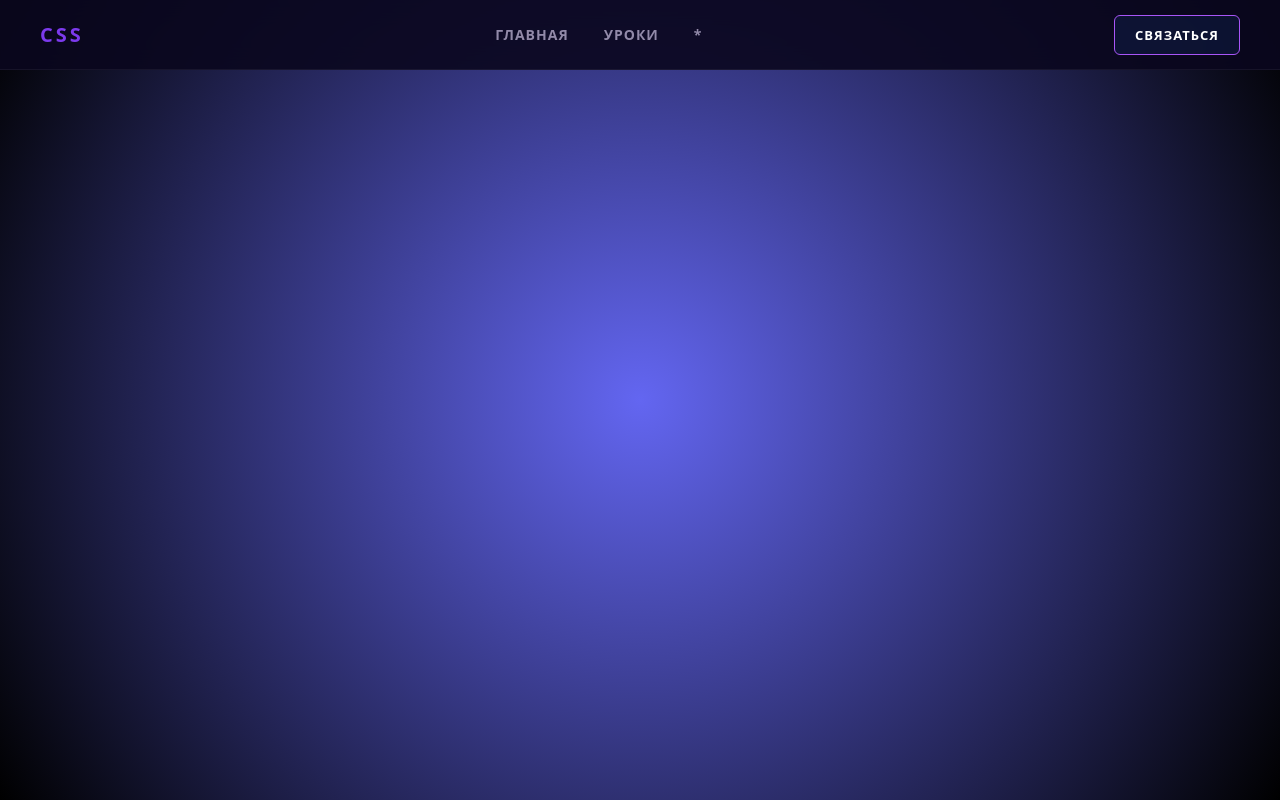
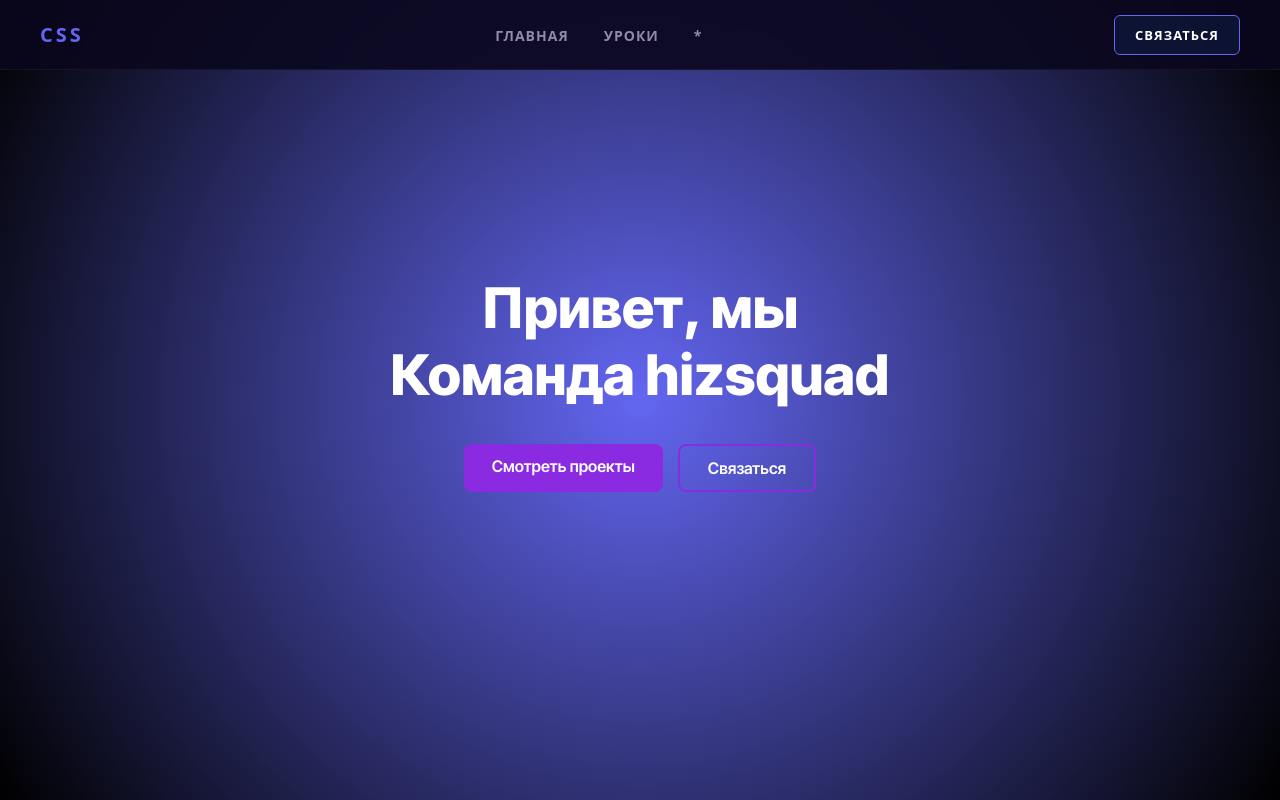
Before and after one commit to Hizikc/sfc, a website built with Vite: page index.html in a window 1280 px wide. Built offline with nearby package versions, Linux system fonts and the light colour scheme.

Commit message:
Добавил приветствие на сайт и подключил шрифт Inter Tight

```diff
--- /dev/null
+++ b/blocks/hero.html
@@ -0,0 +1,11 @@
+<!-- ГЛАВНЫЙ БЛОК: Приветствие и кнопки -->
+<section class="hero-section" id="about">
+    <div class="hero-content">
+        <h1 class="hero-title">Привет, мы <br><span>Команда hizsquad</span></h1>
+        <p class="hero-subtitle"></p>
+        <div class="hero-buttons">
+            <a href="#projects" class="btn btn-primary">Смотреть проекты</a>
+            <a href="#feedback" class="btn btn-secondary">Связаться</a>
+        </div>
+    </div>
+</section>
--- a/css/header.css
+++ b/css/header.css
@@ -23,7 +23,7 @@
     font-family: system-ui, -apple-system, sans-serif !important;
     font-size: 20px !important;
     font-weight: 800 !important;
-    color: #7c3aed !important;
+    color: #6366f1 !important;
     text-transform: uppercase !important;
     letter-spacing: 3px !important;
     text-decoration: none !important;
@@ -48,7 +48,7 @@
     display: inline-block !important;
     padding: 10px 20px !important;
     background: rgba(47, 128, 237, 0.1) !important;
-    border: 1px solid #a855f7 !important;
+    border: 1px solid #6366f1 !important;
     color: #ffffff !important;
     text-decoration: none !important;
     font-family: system-ui, sans-serif !important;
@@ -58,7 +58,7 @@
     text-transform: uppercase !important;
     letter-spacing: 1px !important;
 }
-.btn-connect:hover { background: #7c3aed !important; box-shadow: 0 0 15px #a855f7 !important; }
+.btn-connect:hover { background: #6366f1 !important; box-shadow: 0 0 15px #6366f1 !important; }
 @media (max-width: 768px) {
     .site-header { padding: 0 20px !important; }
     .nav-list { gap: 15px !important; }
--- /dev/null
+++ b/css/hero.css
@@ -0,0 +1,73 @@
+/* Нацеливаемся на твой главный класс секции */
+.hero-section {
+  display: flex;
+  justify-content: center;  /* Выравнивание по горизонтали */
+  align-items: center;      /* Выравнивание по вертикали */
+  text-align: center;       /* Центрируем текст внутри h1 и p */
+
+  min-height: calc(100vh - 80px); /* Растягиваем на весь экран за вычетом высоты шапки */
+  padding: 40px 20px;
+  box-sizing: border-box;
+}
+
+/* Обертка для контента (строит элементы в столбик) */
+.hero-content {
+  display: flex;
+  flex-direction: column;
+  align-items: center;      /* Центрирует кнопки и текст по оси */
+  max-width: 800px;         /* Ограничиваем ширину, чтобы текст не расползался */
+}
+
+/* Твой заголовок */
+.hero-title {
+  font-size: 3.5rem;
+  font-weight: 800;
+  color: #ffffff;
+  line-height: 1.2;
+  margin-bottom: 20px;
+}
+
+/* Твой пустой тег p на будущее (чтобы не ломал отступы) */
+.hero-subtitle {
+  margin: 0;
+  padding: 0;
+}
+
+/* Контейнер для кнопок */
+.hero-buttons {
+  display: flex;
+  gap: 15px;                /* Промежуток между кнопками */
+  justify-content: center;
+  margin-top: 15px;
+}
+
+/* Базовый класс для кнопок */
+.btn {
+  display: inline-block;
+  padding: 12px 28px;
+  border-radius: 8px;
+  text-decoration: none;
+  font-weight: 600;
+  transition: all 0.2s ease;
+}
+
+/* Фиолетовая кнопка */
+.btn-primary {
+  background-color: #8A2BE2; /* Твой фиолетовый */
+  color: #ffffff;
+}
+.btn-primary:hover {
+  background-color: #7c25cd;
+  transform: translateY(-2px);
+}
+
+/* Прозрачная кнопка-контур */
+.btn-secondary {
+  background-color: transparent;
+  color: #ffffff;
+  border: 2px solid #8A2BE2;
+}
+.btn-secondary:hover {
+  background-color: rgba(138, 43, 226, 0.1);
+  transform: translateY(-2px);
+}
--- a/css/style.css
+++ b/css/style.css
@@ -1,4 +1,5 @@
 @import 'header.css';
+@import 'hero.css';
 html, body {
     /* Создает круглый градиент из самого центра экрана */
     background: radial-gradient(circle at center, #6366f1 0%, #000000 100%) !important;/* цвета первый тот что в центе второй то что с краёв
@@ -8,3 +9,8 @@ html, body {
     padding: 0;
     min-height: 100vh;         /* Растягиваем фон на весь экран */
 }
+
+/* Подключение шрифта */
+body, a, button {
+  font-family: 'Inter Tight', sans-serif !important;
+}
--- a/index.html
+++ b/index.html
@@ -15,6 +15,11 @@
 
     <!-- Главный JavaScript файл-->
     <script type="module" src="./main.js"></script>
+
+    <!-- Подключение шрифта -->
+    <link rel="preconnect" href="https://fonts.googleapis.com">
+    <link rel="preconnect" href="https://fonts.gstatic.com" crossorigin>
+    <link href="https://fonts.googleapis.com/css2?family=Inter+Tight:ital,wght@0,100..900;1,100..900&family=Jost:ital,wght@0,100..900;1,100..900&family=PT+Sans:ital,wght@0,400;0,700;1,400;1,700&display=swap" rel="stylesheet">
     <!-- тёмная тема -->
     <meta name="color-scheme" content="dark">
 
@@ -22,6 +27,7 @@
 <body>
 
     <div data-include="./blocks/header.html"></div>
+    <div data-include="./blocks/hero.html"></div>
 
 </body>
 </html>
```
